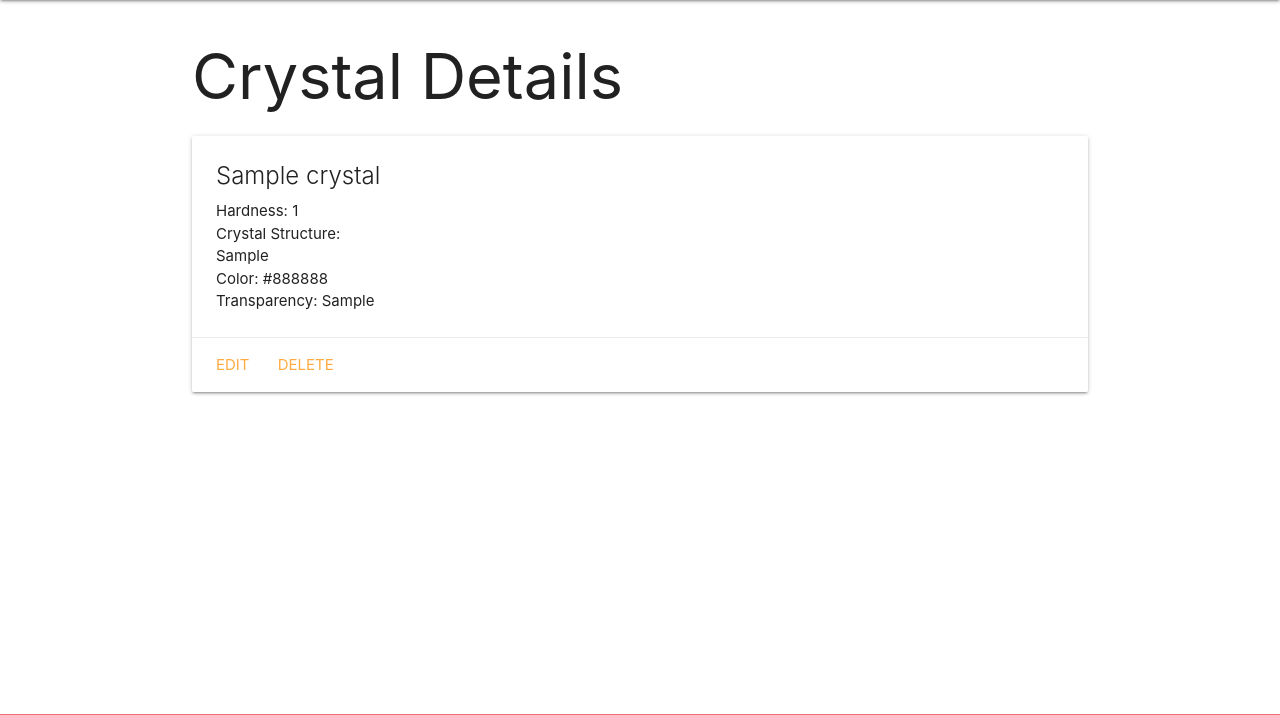
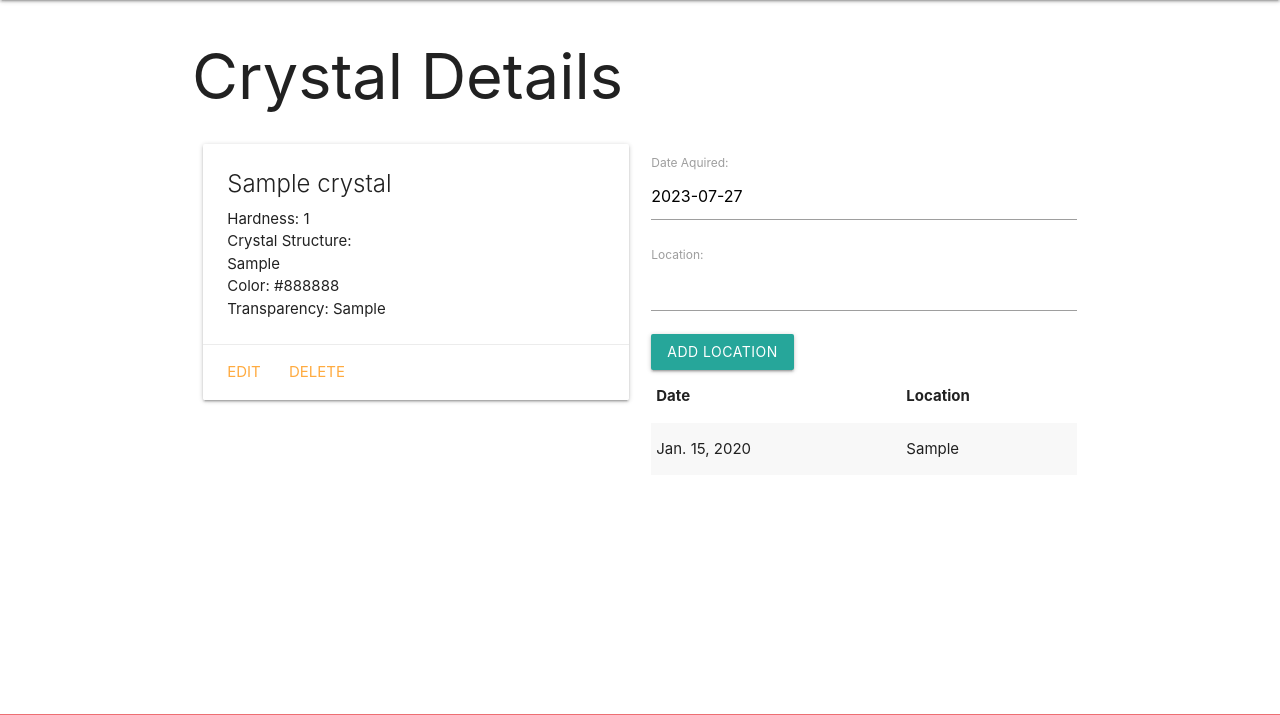
Before and after one commit to lauren-m-johnson/crystalcollector, a Django app: page /crystals/1/ in a window 1280 px wide. Shown: the part 64-779 px from the top of the page. Run offline with Django 4.2, Linux system fonts and the light colour scheme; tables that the repository leaves empty hold one stand-in row (Sample ...).

Commit message:
complete add location functionality

```diff
--- /dev/null
+++ b/main_app/forms.py
@@ -0,0 +1,7 @@
+from django.forms import ModelForm
+from .models import Aquired
+
+class AquiredForm(ModelForm):
+    class Meta:
+        model = Aquired
+        fields = ['date', 'location']
--- a/main_app/templates/base.html
+++ b/main_app/templates/base.html
@@ -9,6 +9,7 @@
   <title>Crystal Collector</title>
   <link rel="stylesheet" href="https://cdnjs.cloudflare.com/ajax/libs/materialize/1.0.0/css/materialize.min.css">
   <link rel="stylesheet" type="text/css" href="{% static 'css/style.css' %}">
+  <script src="https://cdnjs.cloudflare.com/ajax/libs/materialize/1.0.0/js/materialize.min.js"></script>
 </head>
 <body>
   <header class="navbar-fixed">
--- a/main_app/templates/crystals/detail.html
+++ b/main_app/templates/crystals/detail.html
@@ -3,6 +3,8 @@
 
 <h1>Crystal Details</h1>
 
+<div class="row">
+  <div class="col s6">
     <div class="card">
       <div class="card-content">
         <span class="card-title">{{ crystal.name }}</span>
@@ -16,5 +18,35 @@
         <a href="{% url 'crystals_delete' crystal.id %}">Delete</a>
       </div>
     </div>
-
+  </div>
+  <div class="col s6">
+    <form action="{% url 'add_aquired' crystal.id %}" method="POST">
+      {% csrf_token %}
+      {{ aquired_form.as_p }}
+      <input type="submit" class="btn" value="Add Location">
+    </form>
+    <table class="striped">
+      <thead>
+        <tr><th>Date</th><th>Location</th></tr>
+      </thead>
+      <tbody>
+        {% for aquired in crystal.aquired_set.all %}
+          <tr>
+            <td>{{aquired.date}}</td>
+            <td>{{aquired.location}}</td>
+          </tr>
+        {% endfor %}
+      </tbody>
+    </table>
+  </div>
+</div>
+<script>
+  const dateEl = document.getElementById('id_date');
+  M.Datepicker.init(dateEl, {
+    format: 'yyyy-mm-dd',
+    defaultDate: new Date(),
+    setDefaultDate: true,
+    autoClose: true
+  });
+</script>
 {% endblock %}
--- a/main_app/urls.py
+++ b/main_app/urls.py
@@ -8,5 +8,6 @@ urlpatterns = [
     path('crystals/<int:crystal_id>/', views.crystals_detail, name='detail'),
     path('crystals/create/', views.CrystalCreate.as_view(), name='crystals_create'),
     path('crystals/<int:pk>/update/', views.CrystalUpdate.as_view(), name='crystals_update'),
-    path('crystals/<int:pk>/delete/', views.CrystalDelete.as_view(), name='crystals_delete')
+    path('crystals/<int:pk>/delete/', views.CrystalDelete.as_view(), name='crystals_delete'),
+    path('crystals/<int:crystal_id>/add_aquired/', views.add_aquired, name='add_aquired'),
 ]
--- a/main_app/views.py
+++ b/main_app/views.py
@@ -1,6 +1,7 @@
-from django.shortcuts import render
+from django.shortcuts import render, redirect
 from django.views.generic.edit import CreateView, UpdateView, DeleteView
 from .models import Crystal
+from .forms import AquiredForm
 
 def home(request):
     return render(request, 'home.html')
@@ -16,7 +17,16 @@ def crystals_index(request):
 
 def crystals_detail(request, crystal_id):
     crystal = Crystal.objects.get(id=crystal_id)
-    return render(request, 'crystals/detail.html', { 'crystal': crystal})
+    aquired_form = AquiredForm()
+    return render(request, 'crystals/detail.html', { 'crystal': crystal, 'aquired_form': aquired_form})
+
+def add_aquired(request, crystal_id):
+    form = AquiredForm(request.POST)
+    if form.is_valid():
+        new_aquired = form.save(commit=False)
+        new_aquired.crystal_id = crystal_id
+        new_aquired.save()
+    return redirect('detail', crystal_id=crystal_id)
 
 class CrystalCreate(CreateView):
     model = Crystal
```
Lines whose indentation alone changed are shown as unchanged.
